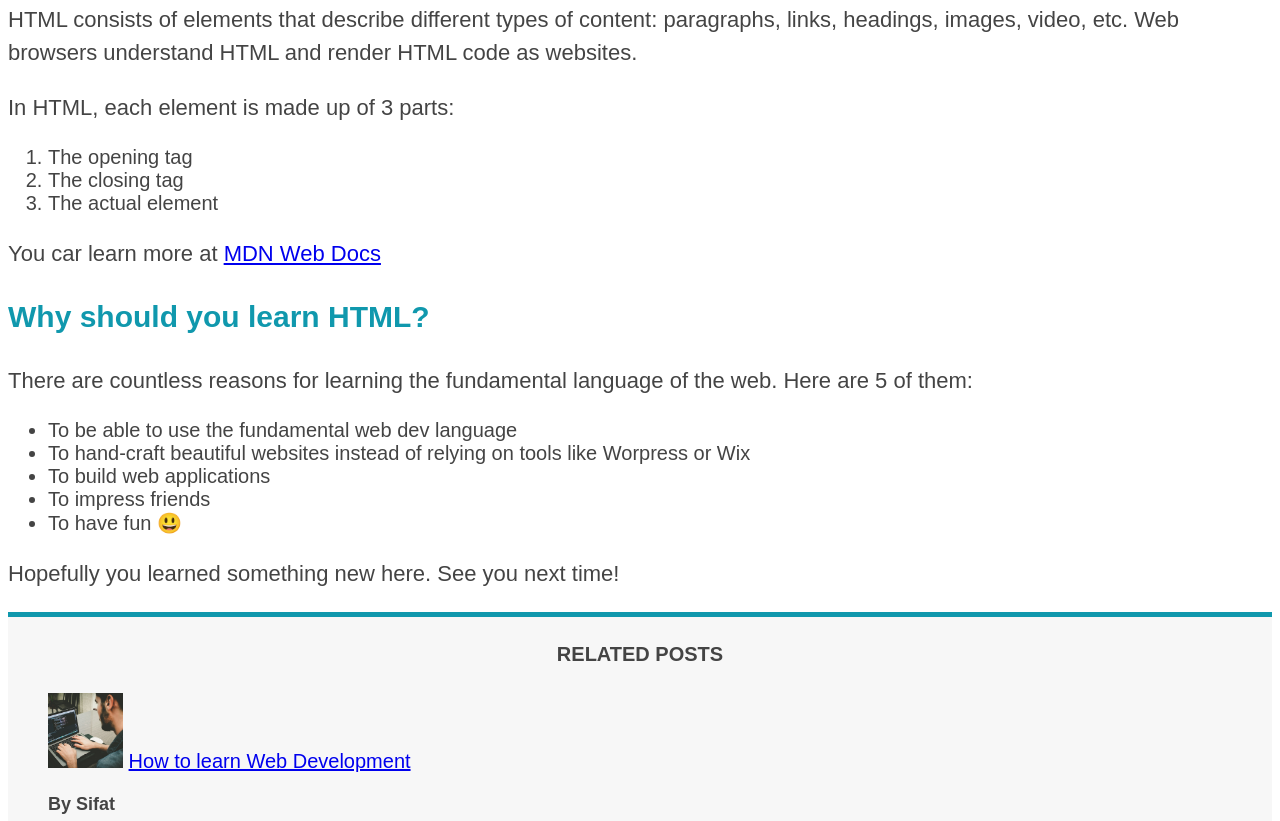
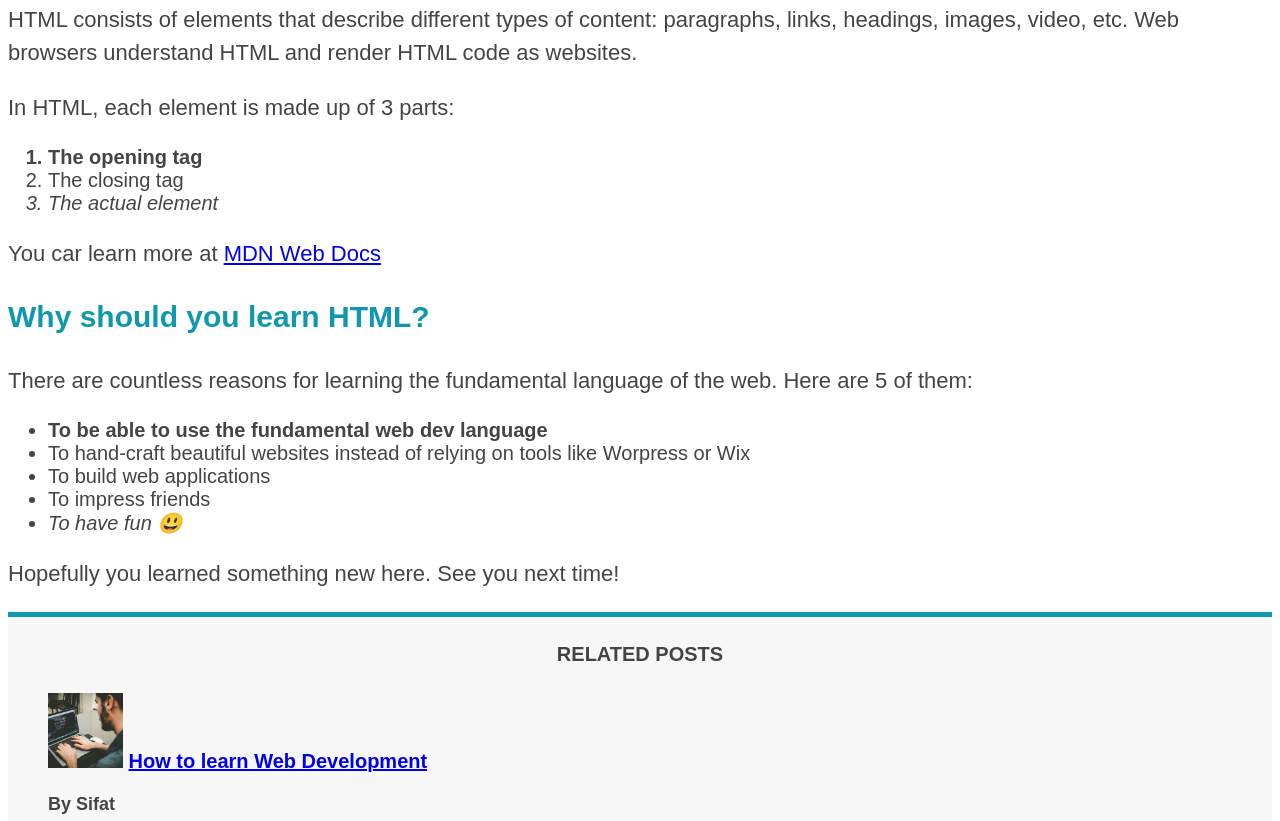
Before and after one commit to SEMahmud/02-HTML-Fundamentals, a plain HTML site: page index.html in a window 1280 px wide. Shown: the part 848-1669 px from the top of the page. Drawn offline with Linux system fonts and the light colour scheme.

Commit message:
Pseudo Class basic practice

```diff
--- a/style.css
+++ b/style.css
@@ -78,3 +78,16 @@ aside {
   border-top: 5px solid #1098ad;
   border-bottom: 5px solid #1098ad;
 }
+
+/*Pseudo class here with list item*/
+li:first-child {
+  font-weight: bold;
+}
+
+li:last-child {
+  font-style: italic;
+}
+
+/*li:nth-child(2) {
+  color: red;
+}*/
```
